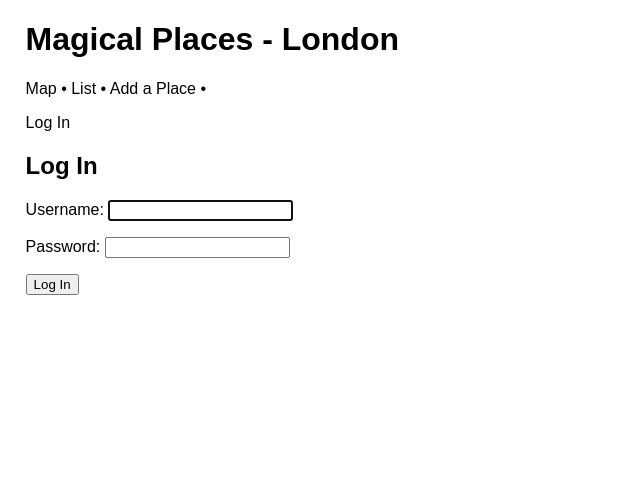
After one commit to timgoalen/magical-places-london, a Django app: page /accounts/login/ in a window 1280 px wide. The commit adds this page. Shown: the top 494 px of the page, without its empty margins (0-640 px from the left). Run offline with Django 3.2, Linux system fonts and the light colour scheme.

Commit message:
Add login and logout functionality

```diff
--- a/magical_places_london/settings.py
+++ b/magical_places_london/settings.py
@@ -150,3 +150,6 @@ DEFAULT_FILE_STORAGE = "cloudinary_storage.storage.MediaCloudinaryStorage"
 # https://docs.djangoproject.com/en/3.2/ref/settings/#default-auto-field
 
 DEFAULT_AUTO_FIELD = "django.db.models.BigAutoField"
+
+LOGIN_REDIRECT_URL = "home"
+LOGOUT_REDIRECT_URL = "home"
--- a/magical_places_london/urls.py
+++ b/magical_places_london/urls.py
@@ -18,5 +18,6 @@ from django.urls import path, include
 
 urlpatterns = [
     path("admin/", admin.site.urls),
+    path("accounts/", include("django.contrib.auth.urls")),
     path("", include("places_app.urls")),
 ]
--- a/templates/base.html
+++ b/templates/base.html
@@ -18,7 +18,13 @@
         <h1><a href="{% url 'home' %}">Magical Places - London</a></h1>
         <a href="{% url 'home' %}">Map •</a>
         <a href="{% url 'list' %}">List •</a>
-        <a href="{% url 'place_add' %}">Add a Place</a>
+        <a href="{% url 'place_add' %}">Add a Place •</a>
+        {% if user.is_authenticated %}
+            <p>Logged in as: {{ user.username }}</p>
+            <p><a href="{% url 'logout' %}">Log Out</a></p>
+        {% else %}
+            <p><a href="{% url 'login' %}">Log In</a></p>
+        {% endif %}
     </header>
 
     {% block content %}
--- /dev/null
+++ b/templates/registration/login.html
@@ -0,0 +1,10 @@
+{% extends "base.html" %}
+
+{% block content %}
+<h2>Log In</h2>
+
+<form method="post">{% csrf_token %}
+    {{ form.as_p }}
+    <button type="submit">Log In</button>
+</form>
+{% endblock content %}
```
